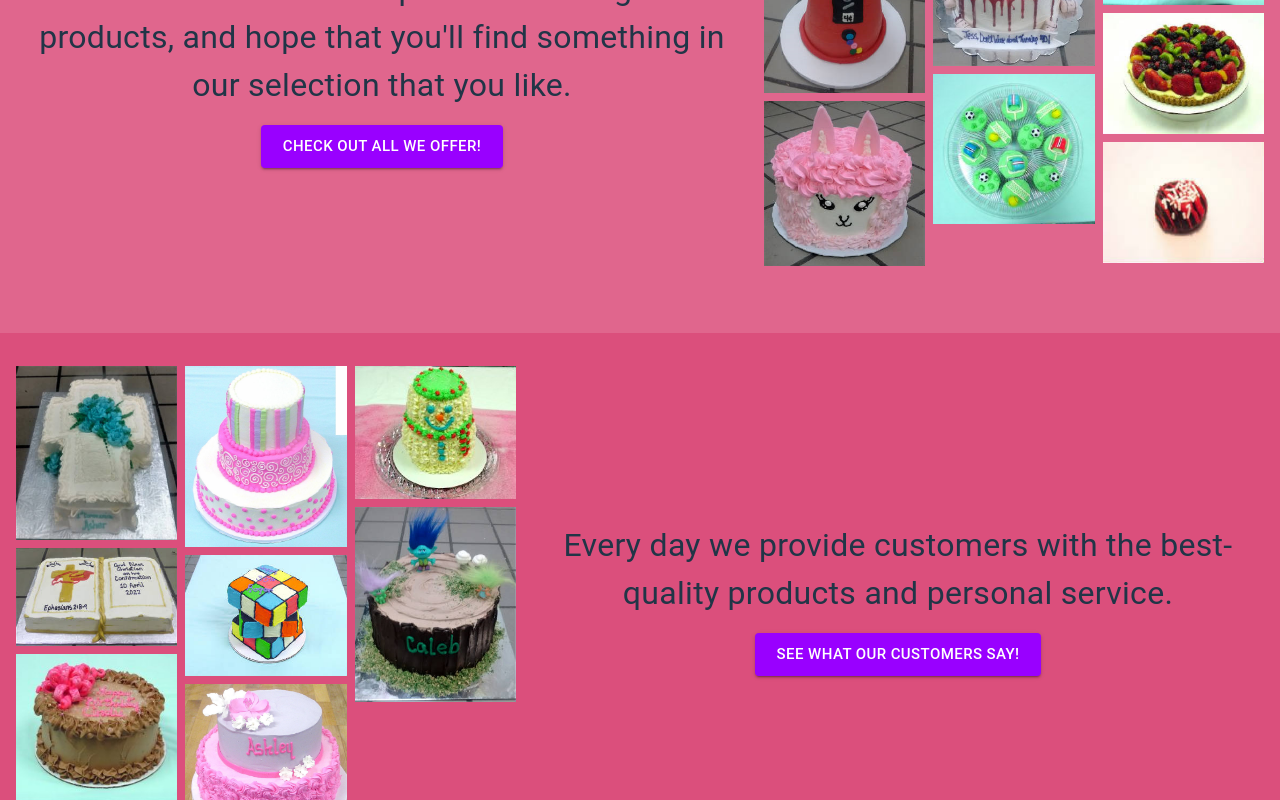
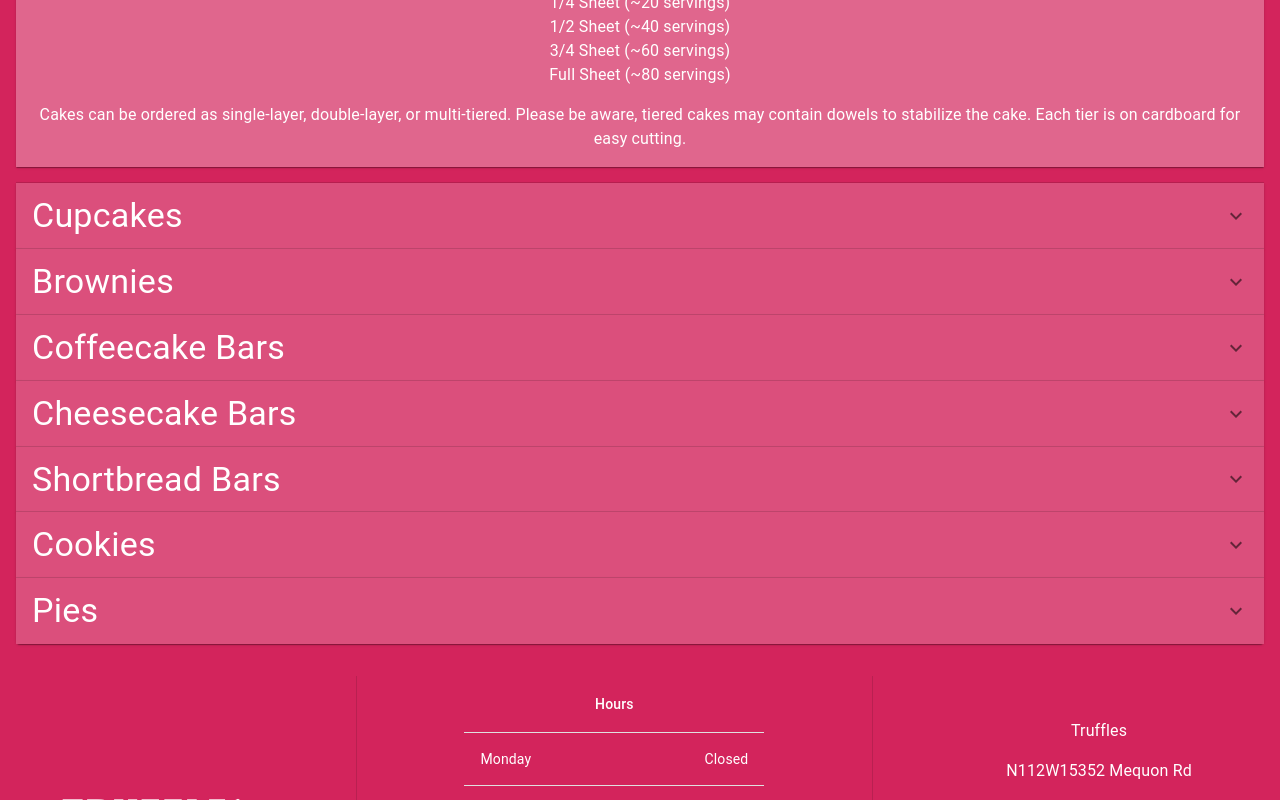
Before and after one commit to p-fassbender/atruffle-redesign-unofficial, a React (Vite) app: page /cakes-and-more in a window 1280 px wide. Shown: the part 800-1600 px from the top of the page. Built offline with nearby package versions, Linux system fonts and the light colour scheme.

Commit message:
react router integration

```diff
--- a/package.json
+++ b/package.json
@@ -18,7 +18,8 @@
     "dayjs": "^1.11.13",
     "react": "^18.3.1",
     "react-dom": "^18.3.1",
-    "react-material-ui-carousel": "^3.4.2"
+    "react-material-ui-carousel": "^3.4.2",
+    "react-router": "^7.1.1"
   },
   "devDependencies": {
     "@eslint/js": "^9.15.0",
--- a/src/App.css
+++ b/src/App.css
@@ -4,5 +4,4 @@
   /* padding: 2rem; */
   text-align: center;
   flex: 0 0 100%;
-  background-color: 'primary.main';
 }
--- a/src/App.jsx
+++ b/src/App.jsx
@@ -1,5 +1,4 @@
-import './App.css'
-
+import { Route, Routes } from 'react-router'
 import { createTheme, ThemeProvider } from '@mui/material';
 import { Navbar } from './components/Navbar';
 import { Hero } from './components/Hero';
@@ -9,12 +8,15 @@ import { Informational } from './components/Informational';
 import { Testimonials } from './components/Testimonials';
 import { Truffles } from './components/Truffles';
 import { CakesAndMore } from './components/CakesAndMore';
+import { HomePage } from './components/HomePage';
+import './App.css'
 
 const theme = createTheme({
     palette: {
         primary: {
             main: "#d3245c",
-            lighter: '#e0668d'
+            lighter: '#e0668d',
+            faint: '#eda7be'
         },
         secondary: {
             main: "#9900ff"
@@ -43,13 +45,16 @@ function App() {
         <>
             <ThemeProvider theme={theme}>
                 <Navbar />
-                <Hero />
-                <Promotional />
-                <Informational />
+                <Routes>
+                    <Route path='/' element={<HomePage />} />
+                    <Route path='truffles' element={<Truffles />} />
+                    <Route path='cakes-and-more' element={<CakesAndMore />} />
+                    {/* <Route path='about' element={<About/>}/> */}
+                    <Route path='testimonials' element={<Testimonials />} />
+                    {/* <Route path='contact' element={<Contact/>}/> */}
+                    {/* <Route path='*' element={<FourOFour/>}/> */}
+                </Routes>
                 <Footer />
-                <Testimonials />
-                <Truffles />
-                <CakesAndMore />
             </ThemeProvider>
         </>
     )
--- a/src/components/CakesAndMore.jsx
+++ b/src/components/CakesAndMore.jsx
@@ -4,7 +4,7 @@ import ExpandMoreIcon from '@mui/icons-material/ExpandMore';
 
 export const CakesAndMore = () => {
     return (
-        <Stack spacing={2} p={2} sx={{ bgcolor: 'primary.main', color: 'white' }}>
+        <Stack spacing={2} p={2} sx={{ bgcolor: 'primary.main', color: 'white', minHeight:"100vh" }}>
             <Typography variant='h3'>
                 Our Products
             </Typography>
--- /dev/null
+++ b/src/components/HomePage.jsx
@@ -0,0 +1,14 @@
+import React from 'react'
+import { Hero } from './Hero'
+import { Informational } from './Informational'
+import { Promotional } from './Promotional'
+
+export const HomePage = () => {
+    return (
+        <>
+            <Hero />
+            <Promotional />
+            <Informational />
+        </>
+    )
+}
--- a/src/components/Navbar.jsx
+++ b/src/components/Navbar.jsx
@@ -1,16 +1,13 @@
 import React, { useState } from 'react'
 import { AppBar, Toolbar, IconButton, Typography, Box, Button, Menu, MenuItem, Container } from '@mui/material'
 
-import KeyboardArrowDownIcon from '@mui/icons-material/KeyboardArrowDown';
 import MenuIcon from '@mui/icons-material/Menu';
 
 const pages = ['Truffles', 'Cakes & More', 'About', 'Testimonials', 'Contact']
-// const products = ['Truffles', 'Cakes', 'Cupcakes', 'Pies', 'Brownies', 'Coffeecake Bars', 'Cheescake Bars', 'Shortbread Bars', 'Cookies']
 
 export const Navbar = () => {
 
     const [anchorElNav, setAnchorElNav] = useState(null);
-    const [anchorElProducts, setAnchorElProducts] = useState(null);
 
     const handleOpenNavMenu = (event) => {
         setAnchorElNav(event.currentTarget);
@@ -18,14 +15,6 @@ export const Navbar = () => {
 
     const handleCloseNavMenu = () => {
         setAnchorElNav(null);
-    };
-
-    const handleOpenProductsMenu = (event) => {
-        setAnchorElProducts(event.currentTarget);
-    };
-
-    const handleCloseProductsMenu = () => {
-        setAnchorElProducts(null);
     };
 
     return (
--- a/src/components/Testimonials.jsx
+++ b/src/components/Testimonials.jsx
@@ -32,13 +32,18 @@ export const Testimonials = () => {
                 p={2}
                 sx={{
                     justifyContent: 'center',
-                    alignItems: 'center'
+                    alignItems: 'center',
+                    minHeight: '100vh',
+                    bgcolor: 'primary.light'
                 }}
             >
+                <Typography variant='h3'>Testimonials</Typography>
+                <Typography>Here's what our customers are saying...</Typography>
+
                 {
                     reviews.map((review) => (
                         <Paper
-                            key={review.message.substring(0,20)}
+                            key={review.message.substring(0, 20)}
                             sx={{
                                 p: '16px',
                                 maxWidth: '500px',
--- a/src/index.css
+++ b/src/index.css
@@ -34,8 +34,8 @@ body {
 
 @media (prefers-color-scheme: light) {
     :root {
-        color: #213547;
-        background-color: #ffffff;
+        color: #fff;
+        background-color: #f6d3de;
     }
 
     a:hover {
--- a/src/main.jsx
+++ b/src/main.jsx
@@ -1,12 +1,15 @@
 import { StrictMode } from 'react'
 import { createRoot } from 'react-dom/client'
+import { BrowserRouter } from "react-router";
 import './index.css'
 import App from './App.jsx'
 import './fonts/JungleFeverNF.otf'
 import './fonts/JungleFeverNF.ttf'
 
 createRoot(document.getElementById('root')).render(
-  <StrictMode>
-    <App />
-  </StrictMode>,
+    <StrictMode>
+        <BrowserRouter>
+            <App />
+        </BrowserRouter>
+    </StrictMode>,
 )
```
Also changed, not shown: 1 other file (tests, documents, lock files or other folders).
